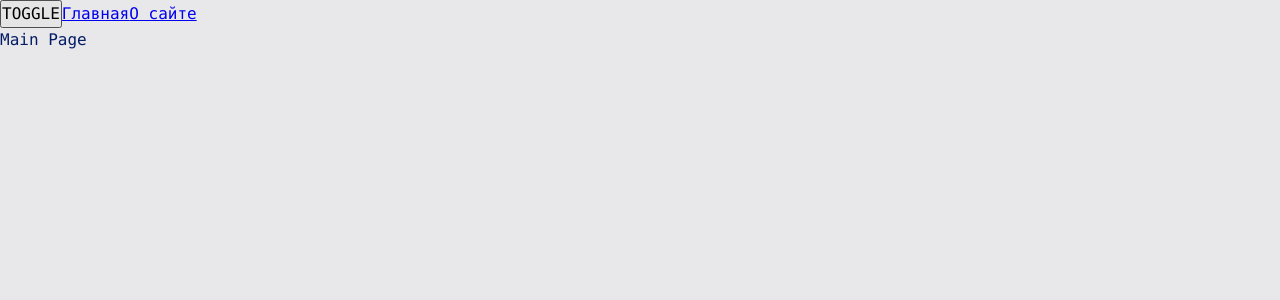
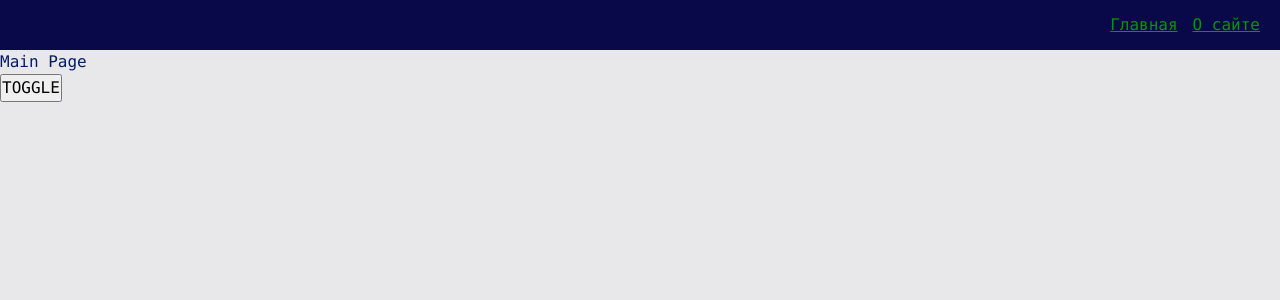
Before and after one commit to maria-osokina/react.ulbi, a React app: page / in a window 1280 px wide. Shown: the top 300 px of the page. Built offline with nearby package versions, Linux system fonts and the light colour scheme.

Commit message:
2.12. Navbar. Шаблоны для разработки. Первый UI Kit компонент

```diff
--- a/src/app/App.tsx
+++ b/src/app/App.tsx
@@ -2,17 +2,16 @@
 import "app/styles/index.scss";
 import { useTheme } from "app/providers/ThemeProvider/lib/useTheme";
 import { classNames } from "shared/lib/classNames/classNames";
-import { AppRouter } from "./providers/routes";
+import { AppRouter } from "app/providers/routes";
+import { Navbar } from "widgets/Navbar";
 
 const App = () => {
   const { theme, toggleTheme } = useTheme();
   return (
     <div className={classNames("app", {}, [theme])}>
+      <Navbar />
+      <AppRouter />
       <button onClick={toggleTheme}>TOGGLE</button>
-
-      <Link to={"/"}>Главная</Link>
-      <Link to={"/about"}>О сайте</Link>
-      <AppRouter />
     </div>
   );
 };
--- a/src/app/styles/themes/dark.scss
+++ b/src/app/styles/themes/dark.scss
@@ -1,6 +1,10 @@
 .app.dark {
   --bg-color: #090949;
+  --inverted-bg-color: #e8e8ea;
 
   --primary-color: #049604;
   --secondary-color: #04ff04;
+
+  --inverted-primary-color: #041c65;
+  --inverted-secondary-color: #0452ff;
 }
--- a/src/app/styles/themes/normal.scss
+++ b/src/app/styles/themes/normal.scss
@@ -1,6 +1,10 @@
 .app.light {
   --bg-color: #e8e8ea;
+  --inverted-bg-color: #090949;
 
   --primary-color: #041c65;
   --secondary-color: #0449e0;
+
+  --inverted-primary-color: #049604;
+  --inverted-secondary-color: #04ff04;
 }
--- a/src/app/styles/variables/global.scss
+++ b/src/app/styles/variables/global.scss
@@ -7,4 +7,7 @@
   --font-size-l: 24px;
   --font-line-l: 32px;
   --font-l: var(--font-size-l) / var(--font-line-l) var(--font-family-main);
+
+  // Размеры
+  --navbar-height: 50px;
 }
--- a/src/shared/lib/classNames/classNames.ts
+++ b/src/shared/lib/classNames/classNames.ts
@@ -2,12 +2,12 @@
 
 export function classNames(
   cls: string,
-  mods: Mods,
-  additional: string[]
+  mods: Mods = {},
+  additional: string[] = []
 ): string {
   return [
     cls,
-    ...additional,
+    ...additional.filter(Boolean),
     Object.entries(mods)
       .filter(([className, value]) => Boolean(value))
       .map(([className]) => className),
--- /dev/null
+++ b/src/shared/ui/AppLink/AppLink.module.scss
@@ -0,0 +1,11 @@
+.AppLink {
+  color: var(--primary-color);
+}
+
+.primary {
+  color: var(--primary-color);
+}
+
+.secondary {
+  color: var(--inverted-primary-color);
+}
--- /dev/null
+++ b/src/shared/ui/AppLink/AppLink.tsx
@@ -0,0 +1,33 @@
+import { classNames } from "shared/lib/classNames/classNames";
+import cls from "./AppLink.module.scss";
+import { Link, LinkProps } from "react-router-dom";
+import { FC } from "react";
+
+export enum AppLinkTheme {
+  PRIMARY = "primary",
+  SECONDARY = "secondary",
+}
+
+interface AppLinkProps extends LinkProps {
+  className?: string;
+  theme?: AppLinkTheme;
+}
+
+export const AppLink: FC<AppLinkProps> = (props) => {
+  const {
+    to,
+    className,
+    children,
+    theme = AppLinkTheme.PRIMARY,
+    ...otherProps
+  } = props;
+  return (
+    <Link
+      to={to}
+      className={classNames(cls.AppLink, {}, [className, cls[theme]])}
+      {...otherProps}
+    >
+      {children}
+    </Link>
+  );
+};
--- /dev/null
+++ b/src/widgets/Navbar/index.ts
@@ -0,0 +1,3 @@
+import { Navbar } from "./ui/Navbar";
+
+export { Navbar };
--- /dev/null
+++ b/src/widgets/Navbar/ui/Navbar.module.scss
@@ -0,0 +1,16 @@
+.Navbar {
+  width: 100%;
+  height: var(--navbar-height);
+  background: var(--inverted-bg-color);
+  display: flex;
+  align-items: center;
+  padding: 20px;
+}
+
+.links {
+  margin-left: auto;
+}
+
+.mainLink {
+  margin-right: 15px;
+}
--- /dev/null
+++ b/src/widgets/Navbar/ui/Navbar.tsx
@@ -0,0 +1,26 @@
+import { classNames } from "shared/lib/classNames/classNames";
+import cls from "./Navbar.module.scss";
+import { AppLink, AppLinkTheme } from "shared/ui/AppLink/AppLink";
+
+interface NavbarProps {
+  className?: string;
+}
+
+export const Navbar = ({ className }: NavbarProps) => {
+  return (
+    <div className={classNames(cls.Navbar, {}, [className])}>
+      <div className={classNames(cls.links)}>
+        <AppLink
+          theme={AppLinkTheme.SECONDARY}
+          to={"/"}
+          className={classNames(cls.mainLink)}
+        >
+          Главная
+        </AppLink>
+        <AppLink theme={AppLinkTheme.SECONDARY} to={"/about"}>
+          О сайте
+        </AppLink>
+      </div>
+    </div>
+  );
+};
```
